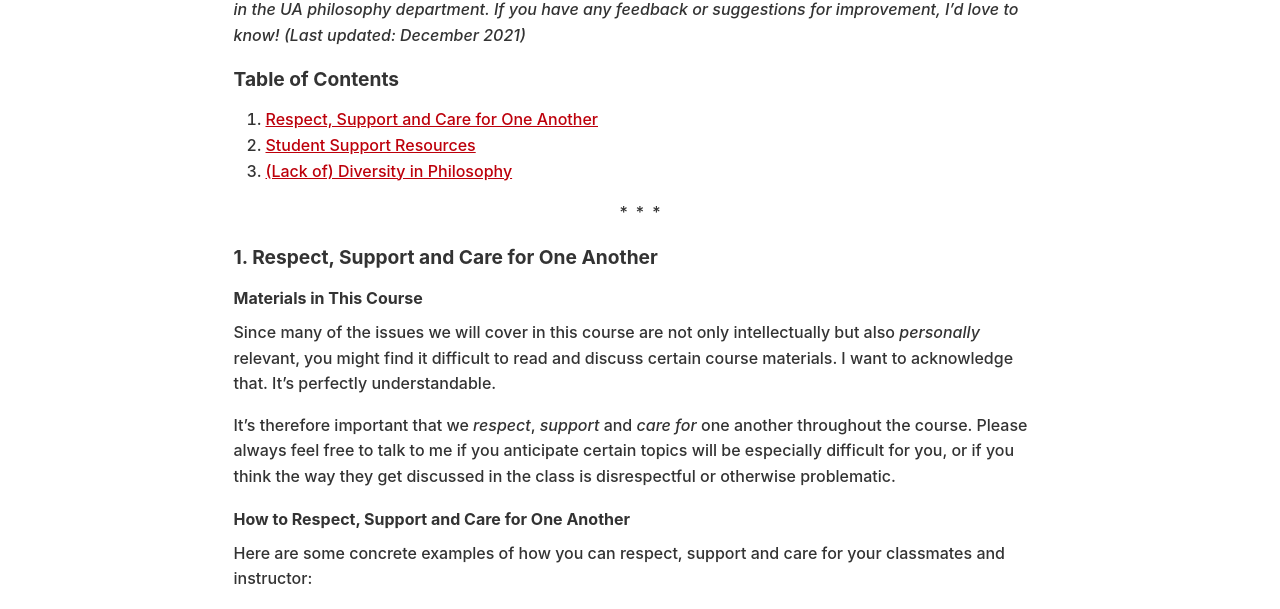
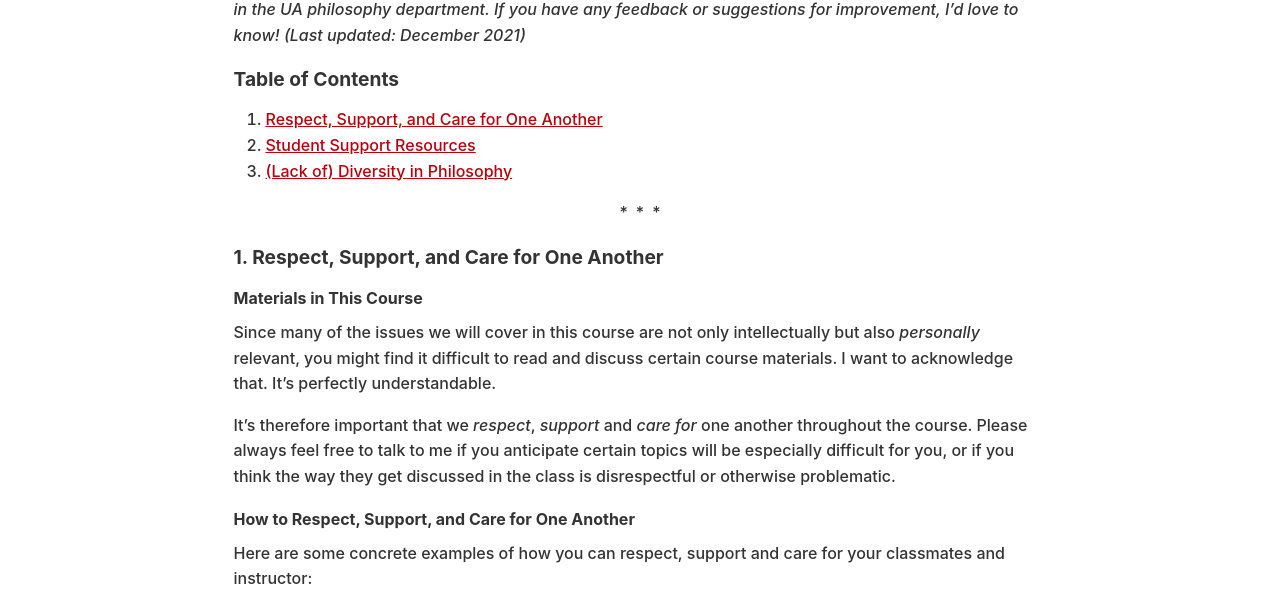
Before and after one commit to dingherself/dingherself.github.io, a Jekyll site: the page built from teaching/syllabus-language.md, in a window 1280 px wide and 900 px high. Shown: the part 230-839 px from the top of the window. Built offline with Jekyll 4.4.1, drawn with Linux system fonts in a browser that asks for light colours; nearby versions of some CDN libraries; some web fonts are replaced.

Commit message:
oxford comma

```diff
--- a/teaching/syllabus-language.md
+++ b/teaching/syllabus-language.md
@@ -12,13 +12,13 @@ include: false
 
 ## Table of Contents
 
-1. [Respect, Support and Care for One Another](#1-respect-support-and-care-for-one-another)
+1. [Respect, Support, and Care for One Another](#1-respect-support-and-care-for-one-another)
 2. [Student Support Resources](#2-student-support-resources)
 3. [(Lack of) Diversity in Philosophy](#3-lack-of-diversity-in-philosophy)
 
 <center>*&ensp;*&ensp;*</center>
 
-## 1. Respect, Support and Care for One Another
+## 1. Respect, Support, and Care for One Another
 
 ### Materials in This Course
 
@@ -26,7 +26,7 @@ Since many of the issues we will cover in this course are not only intellectuall
 
 It’s therefore important that we *respect*, *support* and *care for* one another throughout the course. Please always feel free to talk to me if you anticipate certain topics will be especially difficult for you, or if you think the way they get discussed in the class is disrespectful or otherwise problematic.
 
-### How to Respect, Support and Care for One Another
+### How to Respect, Support, and Care for One Another
 
 Here are some concrete examples of how you can respect, support and care for your classmates and instructor:
 
```
